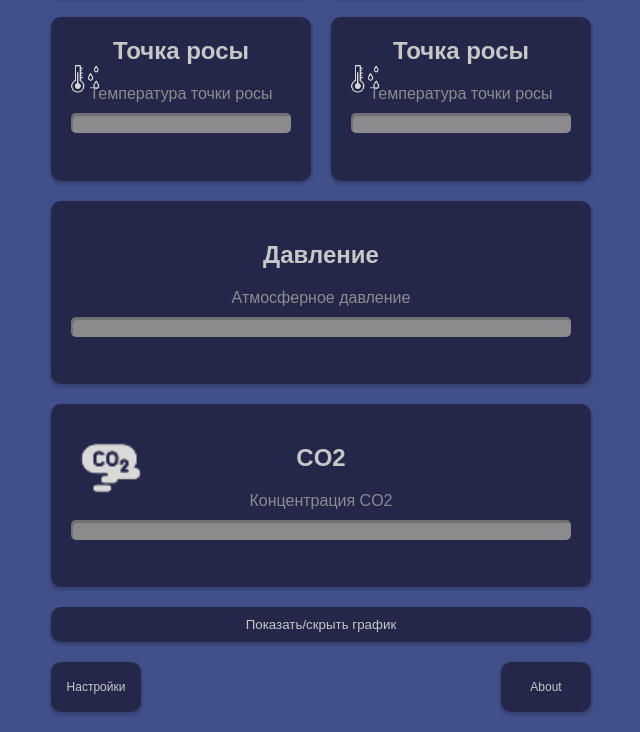
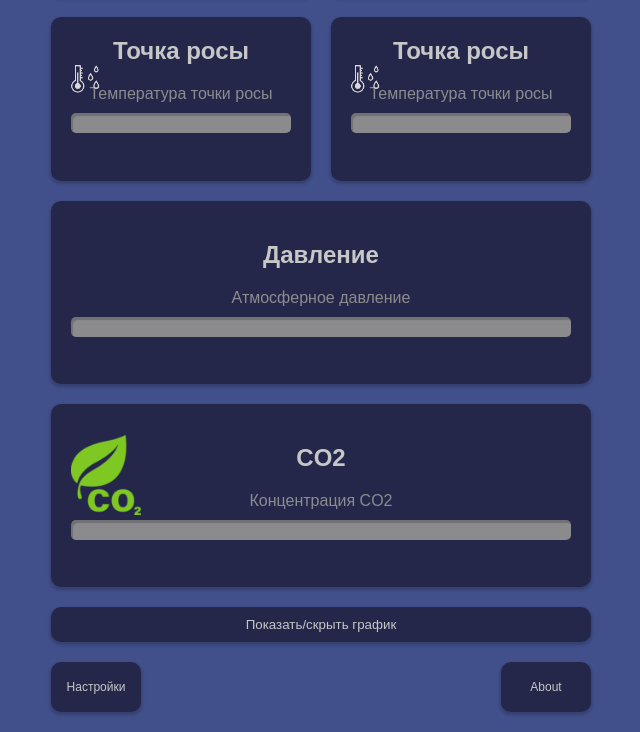
Before and after one commit to Evgeny-s-eremenko/ESP32_meteostation, a plain HTML site: page data/index.html in a window 1280 px wide. Shown: the part 509-1241 px from the top of the page, without its empty margins (319-959 px from the left). Drawn offline with nearby package versions, Linux system fonts and the light colour scheme; no server answers.

Commit message:
fix CO2 widget

```diff
--- a/data/index.html
+++ b/data/index.html
@@ -103,9 +103,9 @@
         #CO2Icon {
             position: absolute;
             left: 20px;
-            top: 35%;
-            transform: translateY(-50%);
-            width: 80px;
+            top: 41%;
+            transform: translateY(-55%);
+            width: 70px;
             height: 80px;
         }
 
@@ -268,7 +268,7 @@
         </div>
         <div class="pressure-widget">
             <h2>CO2</h2>
-            <img id="CO2Icon" src="/co2.png" alt="CO2 Icon">
+            <img id="CO2Icon" src="/CO2_green.png" alt="CO2 Icon">
             <div class="value" id="CO2"></div>
             <div class="label">Концентрация CO2</div>
             <div class="progress-bar">
--- a/data/script.js
+++ b/data/script.js
@@ -108,7 +108,7 @@ function updateTable(data) {
     updateIndicator(data.dewPoint, -35, 30, 'dewPointBar'); // Точка росы на улице
     updateIndicator(data.homeDP, -20, 30, 'homeDPBar'); // Точка росы дома
     updateIndicator(data.pressure, 956, 1056, 'pressureBar'); // Давление
-    updateIndicatorAirQuality(data.CO2, 400, 5000, 'CO2Bar');
+    updateIndicatorAirQuality(data.CO2, 400, 2000, 'CO2Bar');
 
     // Обновляем иконку погоды
     updateWeatherIcon(data.forecast);
```
Also changed, not shown: data/CO2_green.png (added), data/co2.png (deleted).
